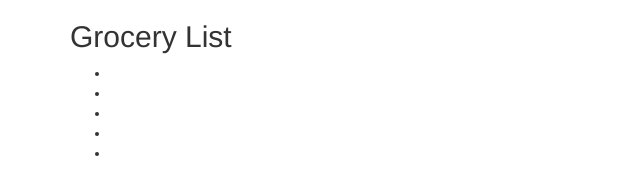
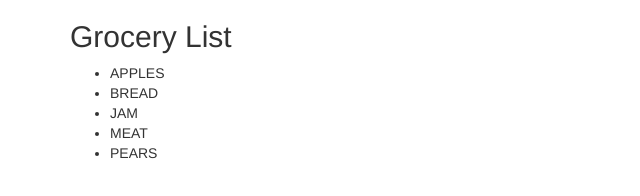
Before and after one commit to rossfletcher19/groceryList, a plain HTML site: page index.html in a window 1280 px wide. Both pictures are taken after a click on the button "Show my list!!". Shown: the whole page, without its empty margins (0-640 px from the left). Drawn offline with Linux system fonts and the light colour scheme.

Commit message:
add html and js to send, capitalize, and alpha list

```diff
--- a/index.html
+++ b/index.html
@@ -16,23 +16,23 @@
             <form id="grocerylist">
               <div class="form-group">
                 <label for="item1">Item #1</label>
-                <input id="item1" class="form-control" type="text">
+                <input id="item1" class="form-control" value="meat" type="text">
               </div>
               <div class="form-group">
                 <label for="item2">Item #2</label>
-                <input id="item2" class="form-control" type="text">
+                <input id="item2" class="form-control" value="bread" type="text">
               </div>
               <div class="form-group">
                 <label for="item3">Item #3</label>
-                <input id="item3" class="form-control" type="text">
+                <input id="item3" class="form-control" value="apples" type="text">
               </div>
               <div class="form-group">
                 <label for="item4">Item #4</label>
-                <input id="item4" class="form-control" type="text">
+                <input id="item4" class="form-control" value="jam" type="text">
               </div>
               <div class="form-group">
                 <label for="item5">Item #5</label>
-                <input id="item5" class="form-control" type="text">
+                <input id="item5" class="form-control" value="pears" type="text">
               </div>
               <button type="submit" class="btn btn-primary">Show my list!!</button>
             </form>
@@ -43,12 +43,8 @@
     <div class="container">
       <div class="showlist">
           <h2>Grocery List</h2>
-          <ul>
-            <li><span class="item1"></span></li>
-            <li><span class="item2"></span></li>
-            <li><span class="item3"></span></li>
-            <li><span class="item4"></span></li>
-            <li><span class="item5"></span></li>
+          <ul id="output">
+
           </ul>
       </div>
     </div>
--- a/js/scripts.js
+++ b/js/scripts.js
@@ -1,11 +1,20 @@
 $(function() {
  $("#grocerylist").submit(function(event) {
-var blanks = ["item1", "item2", "item3", "item4", "item5"];
+  //  debugger;
+  var blanks = ["item1", "item2", "item3", "item4", "item5"];//sorted
+  var groceries =[];
+  blanks.map(function(blank) { //full o stuff
+    var userInput = $("#" + blank).val();
+    groceries.push(userInput);
+  });
 
-blanks.forEach(function(blank) {
-  var userInput = $("input#" + blank).val();
-  $("." + blank).text(userInput);
-});
+  groceries.sort();
+
+  groceries.forEach(function(grocery) {
+    $("#output").append("<li>" + grocery.toUpperCase() + "</li>");
+  });
+  //i am now sorted!
+  //another loop through groceries here
 
    $(".showlist").show();
    $("#itemlist").hide();
```
